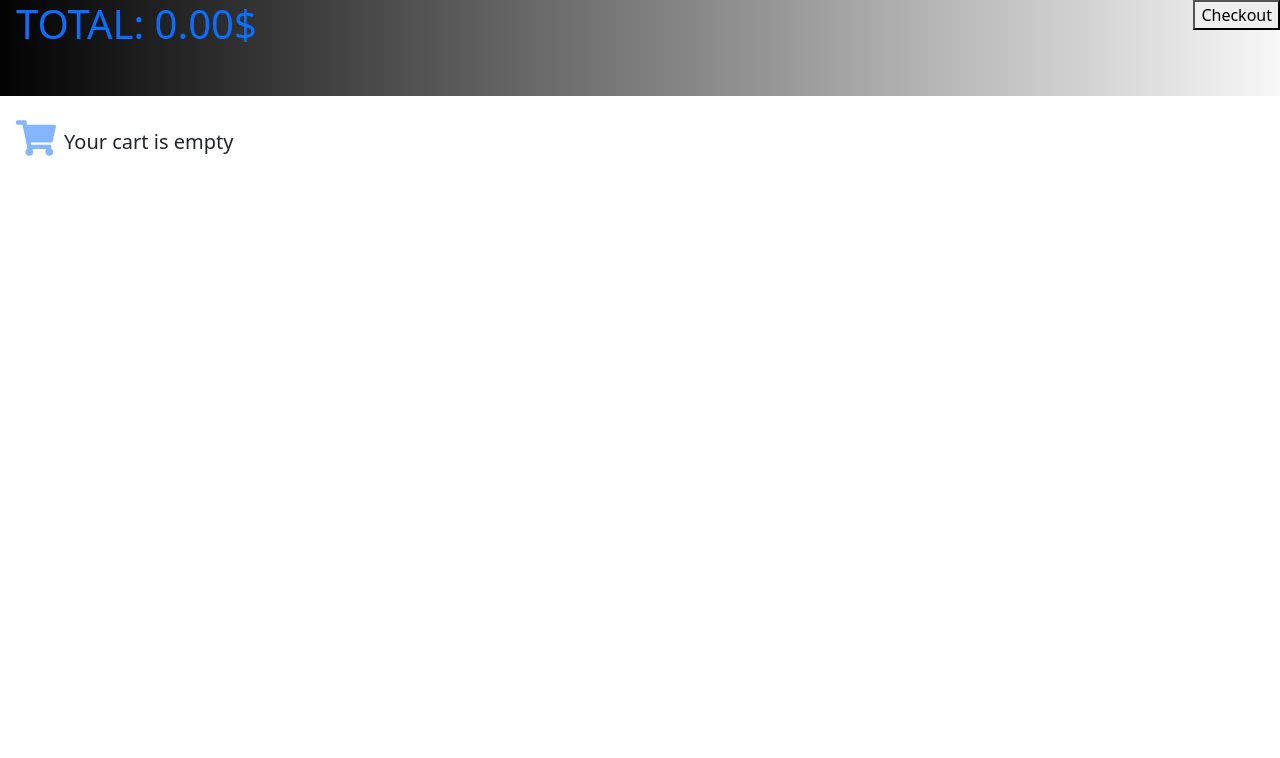
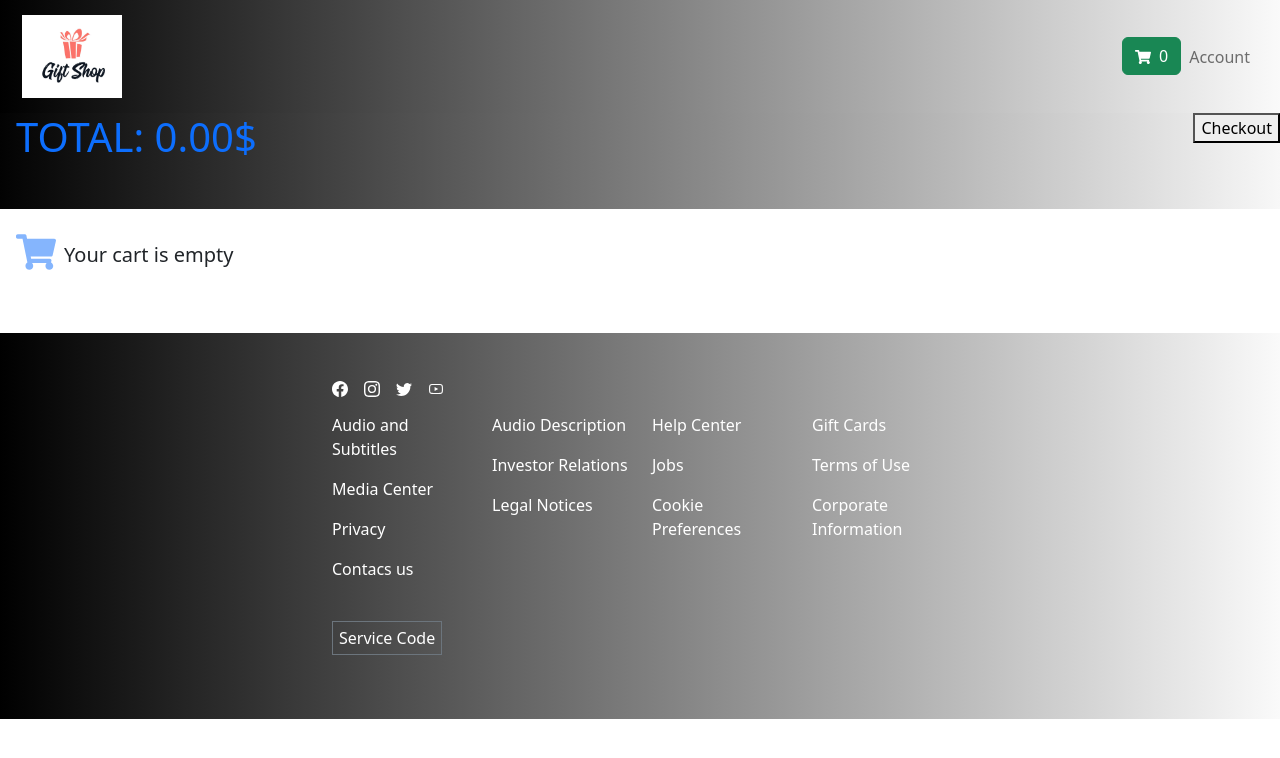
Before and after one commit to luqi2000/Capstone-Project-FrontEnd, a React (Create React App) app: page /cart in a window 1280 px wide. Shown: the top 758 px of the page. Built offline with nearby package versions, Linux system fonts and the light colour scheme.

Commit message:
changed the whole Myfooter, created new folder for all img and deleted some unsed className

```diff
--- a/src/components/Cart.jsx
+++ b/src/components/Cart.jsx
@@ -3,6 +3,8 @@ import { Button, Col, ListGroup, Row } from "react-bootstrap";
 import { FaShoppingCart, FaTrash } from "react-icons/fa";
 import { useDispatch, useSelector } from "react-redux";
 import { removeFromCartAction } from "../redux/actions";
+import Myfooter from "./Myfooter";
+import LoggedNavbar from "./LoggedNavbar";
 
 const Cart = () => {
   const cart = useSelector(state => state.content);
@@ -41,6 +43,7 @@ const Cart = () => {
 
   return (
     <>
+      <LoggedNavbar />
       <Row className="cart">
         <Col className="font-weight-bold text-white mb-5 ms-3 d-flex justify-content-between">
           <span className="display-6 text-primary">
@@ -76,6 +79,7 @@ const Cart = () => {
           </ListGroup>
         </Col>
       </Row>
+      <Myfooter />
     </>
   );
 };
--- a/src/components/PaymentCancelled.jsx
+++ b/src/components/PaymentCancelled.jsx
@@ -12,10 +12,10 @@ const PaymentCancelled = () => {
   }, [navigate]);
 
   return (
-    <>
+    <div className="text-center">
       <div>Your order has been cancelled</div>
       <div>You will be redirected to the home page in 5 second...</div>
-    </>
+    </div>
   );
 };
 export default PaymentCancelled;
--- a/src/components/PaymentSuccess.jsx
+++ b/src/components/PaymentSuccess.jsx
@@ -10,11 +10,11 @@ const PaymentSuccess = () => {
   }, [navigate]);
 
   return (
-    <>
+    <div className="text-center">
       <div>Thank you for your purchase, your transaction has been accepted. Hope to see you again!</div>
       <div>We have sent you a confirmation email!</div>
       <div>You will be redirected to the home page in 8 second...</div>
-    </>
+    </div>
   );
 };
 export default PaymentSuccess;
```
